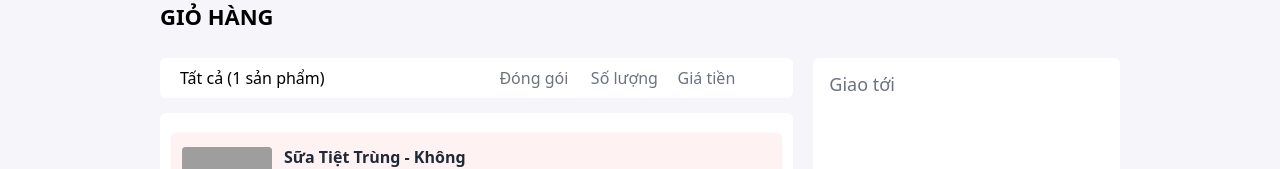
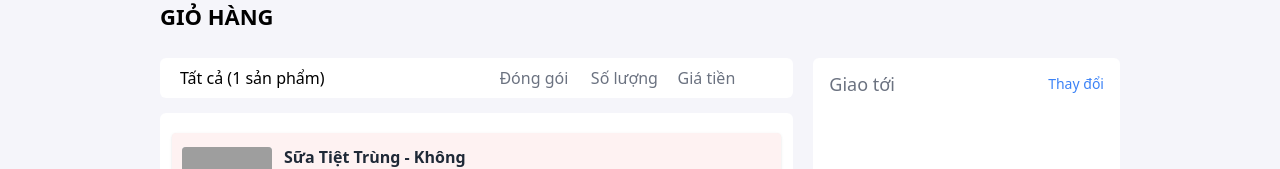
Before and after one commit to SongDuy/web-an-thanh-food, a React (Create React App) app: page /cart in a window 1280 px wide. Shown: the part 125-294 px from the top of the page. Built offline with nearby package versions, Linux system fonts and the light colour scheme; grey boxes are pictures that could not be loaded; some icons are missing.

Commit message:
Update new

```diff
--- a/src/pages/cart/index.js
+++ b/src/pages/cart/index.js
@@ -142,8 +142,11 @@ const CartPage = () => {
           </div>
 
           <div className="w-full h-[555px] col-span-2 bg-white rounded-md px-4 py-3">
-            <div className="text-lg text-gray-500">
-            Giao tới
+            <div className="text-lg text-gray-500 flex items-center">
+              <h1> Giao tới </h1>
+              <span className="ml-auto text-sm font-medium text-blue-500">
+                Thay đổi
+              </span>
             </div>
           </div>
         </div>
```
